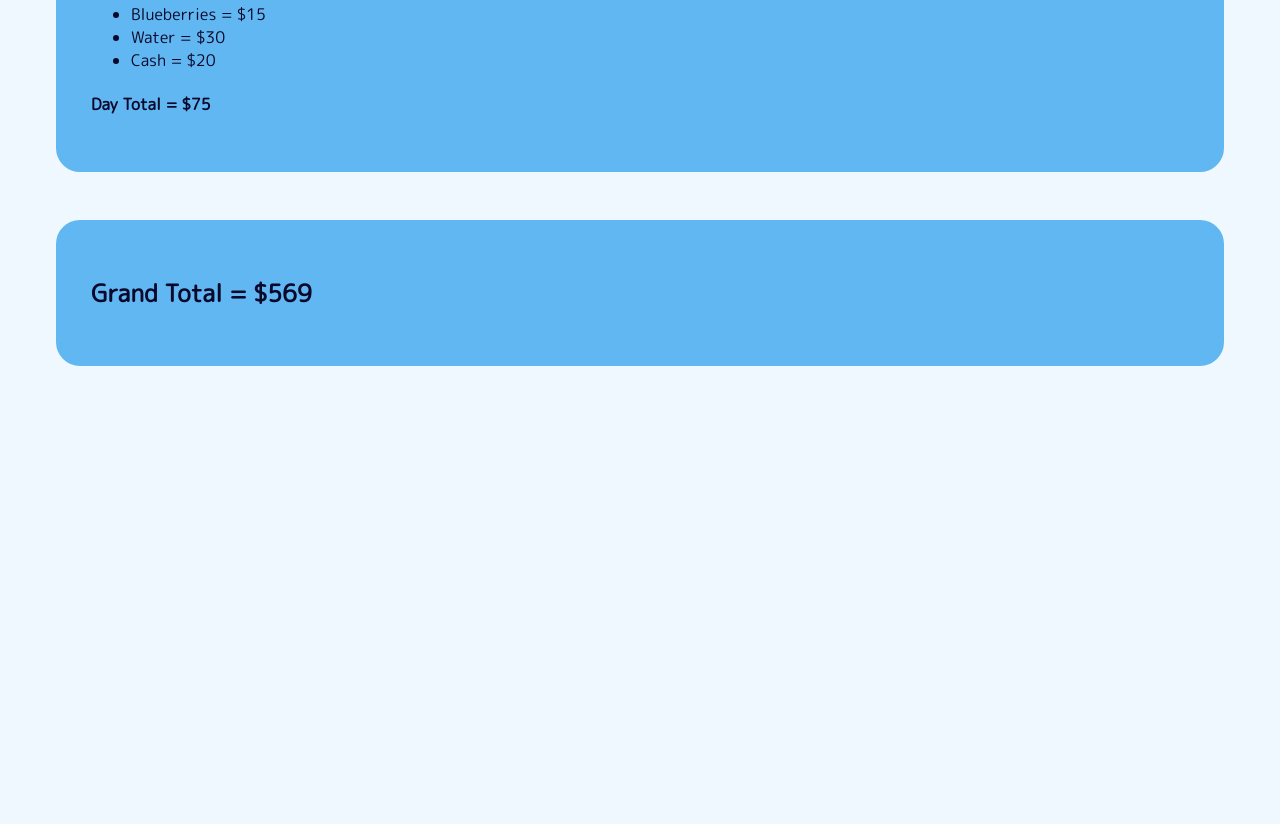
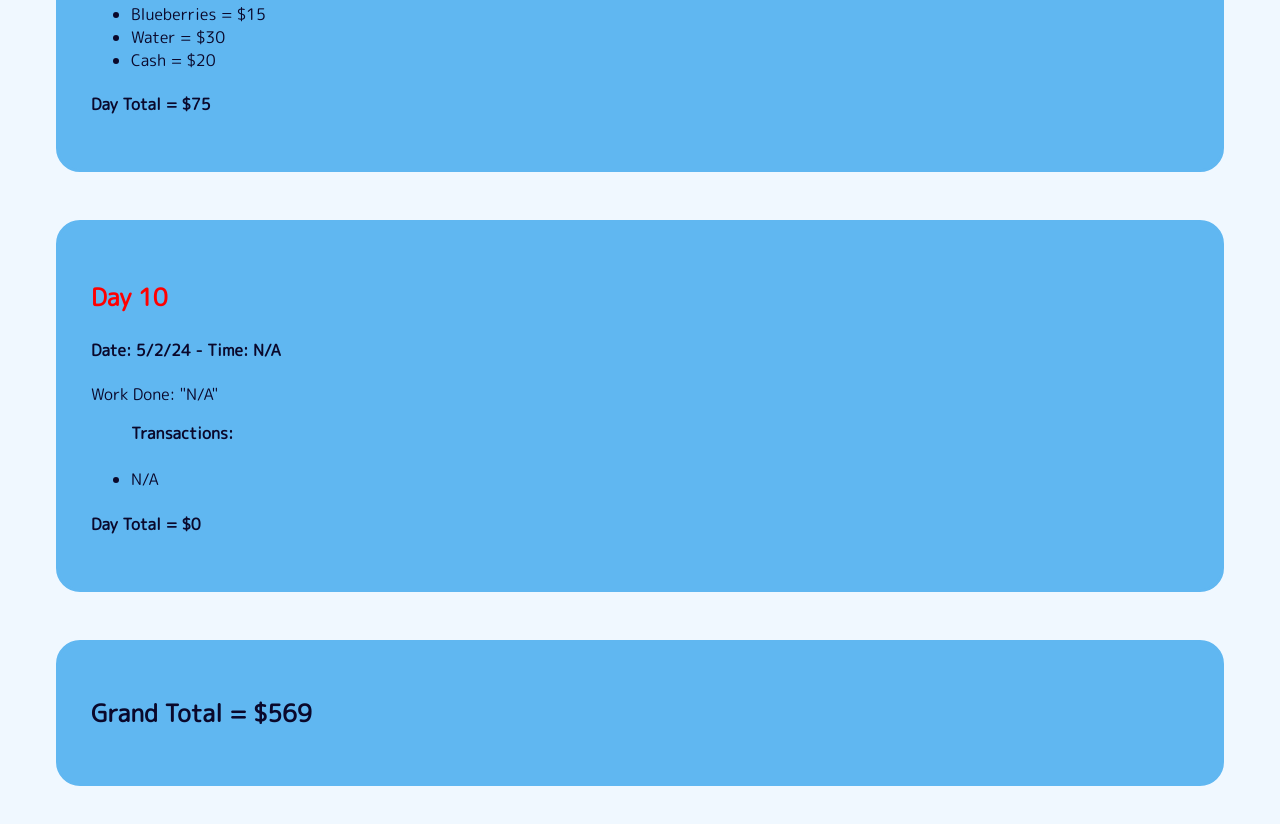
Before and after one commit to Jbeezy18/DeesTahoe, a plain HTML site: page index.html in a window 1280 px wide. Shown: the part 4152-4976 px from the top of the page. Before the commit the page ends 4566 px from the top, so only its background shows below. Drawn offline with Linux system fonts and the light colour scheme.

Commit message:
Day 10 updated

```diff
--- a/index.html
+++ b/index.html
@@ -143,6 +143,19 @@
   <h4 id="day9Total">Day Total = $75</h4>
 </div>
 
+<!-- DAY 10 -->
+<div class="container-fluid">
+  <h3 class="day-label">Day 10</h3>
+  <h4>Date: 5/2/24 - Time: N/A</h4>
+  <p>Work Done: "N/A"</p>
+  <ul>
+      <b>Transactions:</b>
+      <br></br>
+      <li>N/A</li>
+  </ul>
+  <h4 id="day9Total">Day Total = $0</h4>
+</div>
+
 <div class="container-fluid">
         <h2 id="grandTotal">Grand Total = $569</h2>
     </div>
```
